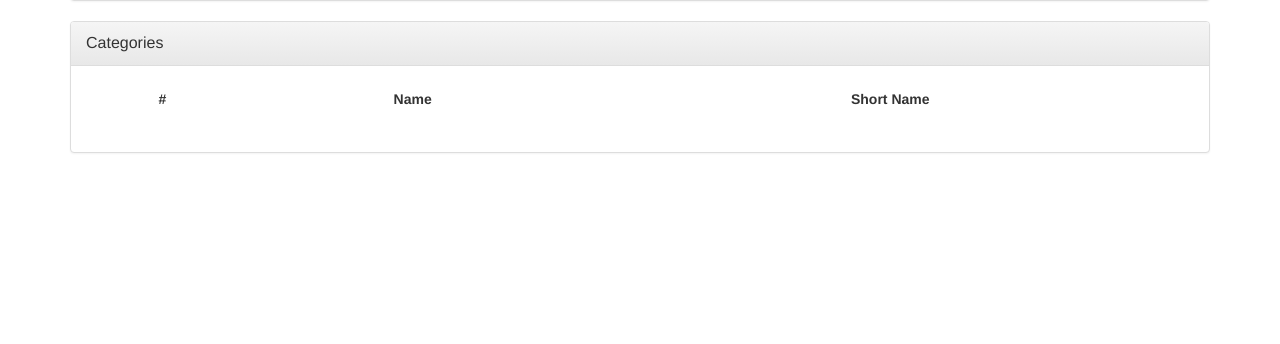
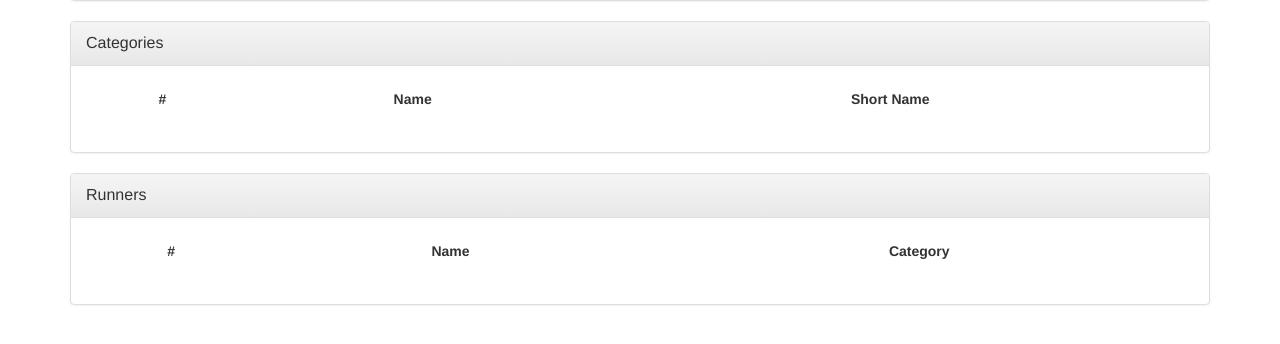
Before and after one commit to lz1irq/persenk-ultra, a web app: page /admin/ in a window 1280 px wide. Shown: the part 202-546 px from the top of the page. Run offline with its HTML, style and script files only (its server is not run), Linux system fonts and the light colour scheme; data that the repository does not hold is empty.

Commit message:
List runners in admin panel

```diff
--- a/WebContent/admin/index.html
+++ b/WebContent/admin/index.html
@@ -87,7 +87,27 @@
 					</thead>
 
 					<tbody>
+					</tbody>
 
+				</table>
+			</div>
+		</div>
+
+		<div class="panel panel-default">
+			<div class="panel-heading">
+				<div class="panel-title">Runners</div>
+			</div>
+			<div class="panel-body">
+				<table class="table table-striped" id="runnersTable">
+					<thead>
+						<tr>
+							<td align="center"><b>#</b></td>
+							<td align="center"><b>Name</b></td>
+							<td align="center"><b>Category</b></td>
+						</tr>
+					</thead>
+
+					<tbody>
 					</tbody>
 
 				</table>
--- a/WebContent/scripts/admin.js
+++ b/WebContent/scripts/admin.js
@@ -31,7 +31,7 @@ $(document).ready(function() {
 		$.each(categories, function(index, category) {
 			var categoryRow = $('<tr/>');
 
-			var numberField = $('<td/>').html(index+1);
+			var numberField = $('<td/>').html(index + 1);
 			numberField.addClass('centeredText');
 			categoryRow.append(numberField);
 
@@ -47,7 +47,30 @@ $(document).ready(function() {
 		})
 	};
 
+	var listRunners = function(runners) {
+		var runnerHolder = $('#runnersTable tbody');
+
+		$.each(runners, function(index, runner) {
+			var runnerRow = $('<tr/>');
+
+			var numberField = $('<td/>').html(runner.id);
+			numberField.addClass('centeredText');
+			runnerRow.append(numberField);
+
+			var nameField = $('<td/>').html(runner.name);
+			nameField.addClass('centeredText');
+			runnerRow.append(nameField);
+
+			var categoryField = $('<td/>').html(runner.category.name);
+			categoryField.addClass('centeredText');
+			runnerRow.append(categoryField);
+
+			runnerHolder.append(runnerRow);
+		})
+	}
+
 	api.aidStations.getAidStations(listAidStations);
 	api.Categories.getCategories(listCategories);
+	api.Runners.getRunners(listRunners);
 
 });
```
